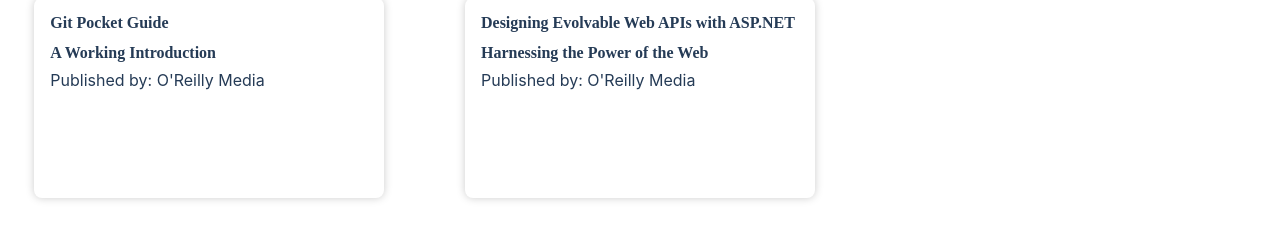
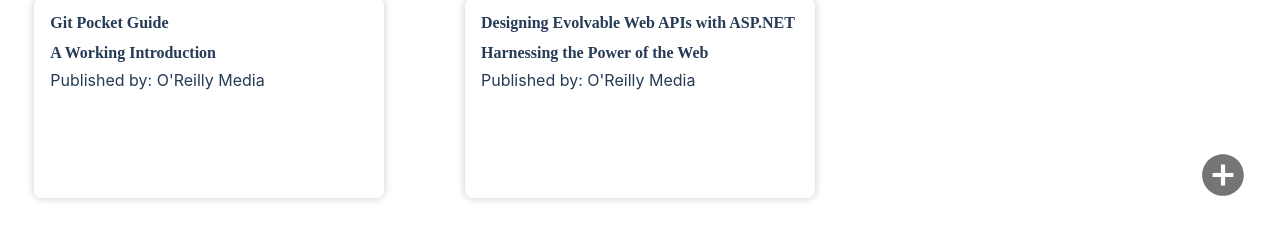
Before and after one commit to Shreyas-hacker/Book-Library, a React (Create React App) app in the folder client/: page / in a window 1280 px wide. Shown: the part 568-797 px from the top of the page. Built offline with nearby package versions, Linux system fonts and the light colour scheme.

Commit message:
made button scrollable

```diff
--- a/client/src/App.css
+++ b/client/src/pages/Home.css
@@ -1,3 +1,9 @@
+.content{
+  width: '100%';
+  height: '100%';
+  position: relative;
+}
+
 .App {
   text-align: center;
   display: flex;
@@ -15,3 +21,10 @@
   grid-template-columns: repeat(3,1fr);
   grid-gap: 12px;
 }
+
+.add-button{
+  position: fixed;
+  bottom: "20px";
+  right: "20px";
+  z-index: 9999;
+}
--- a/client/src/pages/Home.js
+++ b/client/src/pages/Home.js
@@ -1,24 +1,25 @@
-import '../App.css';
 import { useState } from 'react';
+import { useNavigate } from 'react-router-dom';
+
+import './Home.css';
 import bookList from '../bookList';
 import Book from '../Books/Book';
+import {IconButton } from '@mui/material';
+import AddCircleIcon from '@mui/icons-material/AddCircle';
 
 function Home(){
     const [books, setBooks] = useState(bookList["books"]);
     const [searchedItem, setSearchedItem] = useState("");
+    const navigate = useNavigate();
 
     return (
         <>
+        <div className='content'>
           <div className="App">
             <div>
               <input type="text" placeholder="Search Book" onChange={event => setSearchedItem(event.target.value)}/>
             </div>
           </div>
-          {/* <IconButton aria-label="add" onClick={() => {
-            console.log("Add Book");
-          }}>
-            <AddCircleIcon />
-          </IconButton>     */}
           <div className='grid'>
             {
               books.filter((val) => {
@@ -34,6 +35,19 @@ function Home(){
               })
             }
           </div>
+          <div className='add-button'>
+            <IconButton size='large' variant='contained' onClick={() => {
+              navigate("/addBook");
+            }} style={{
+              position: 'fixed',
+              bottom: "20px",
+              right: "20px",
+              zIndex: 9999
+              }}>
+                <AddCircleIcon style={{fontSize: "50px"}}/>
+              </IconButton>
+          </div>
+        </div>
         </>
       );
 }
```
Lines whose indentation alone changed are shown as unchanged.
